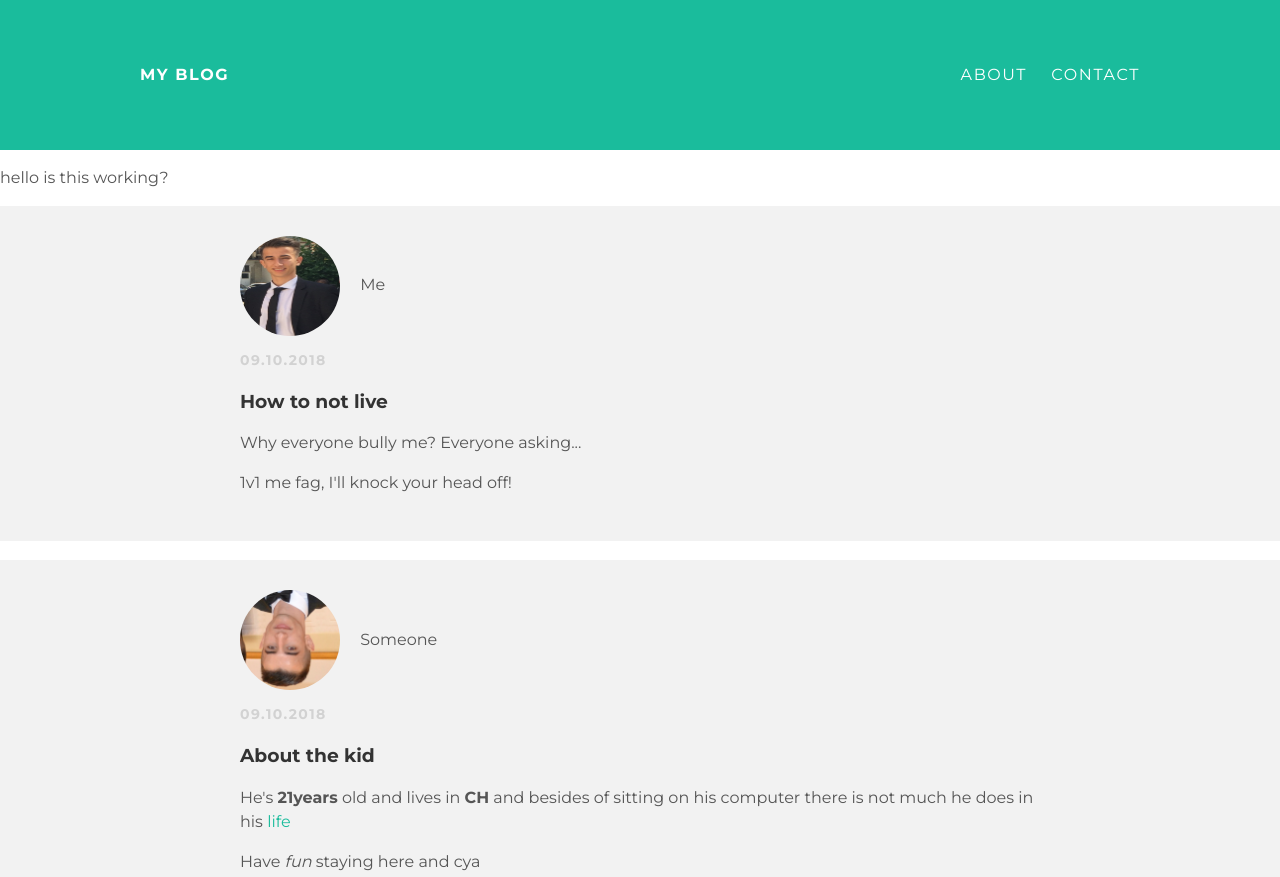
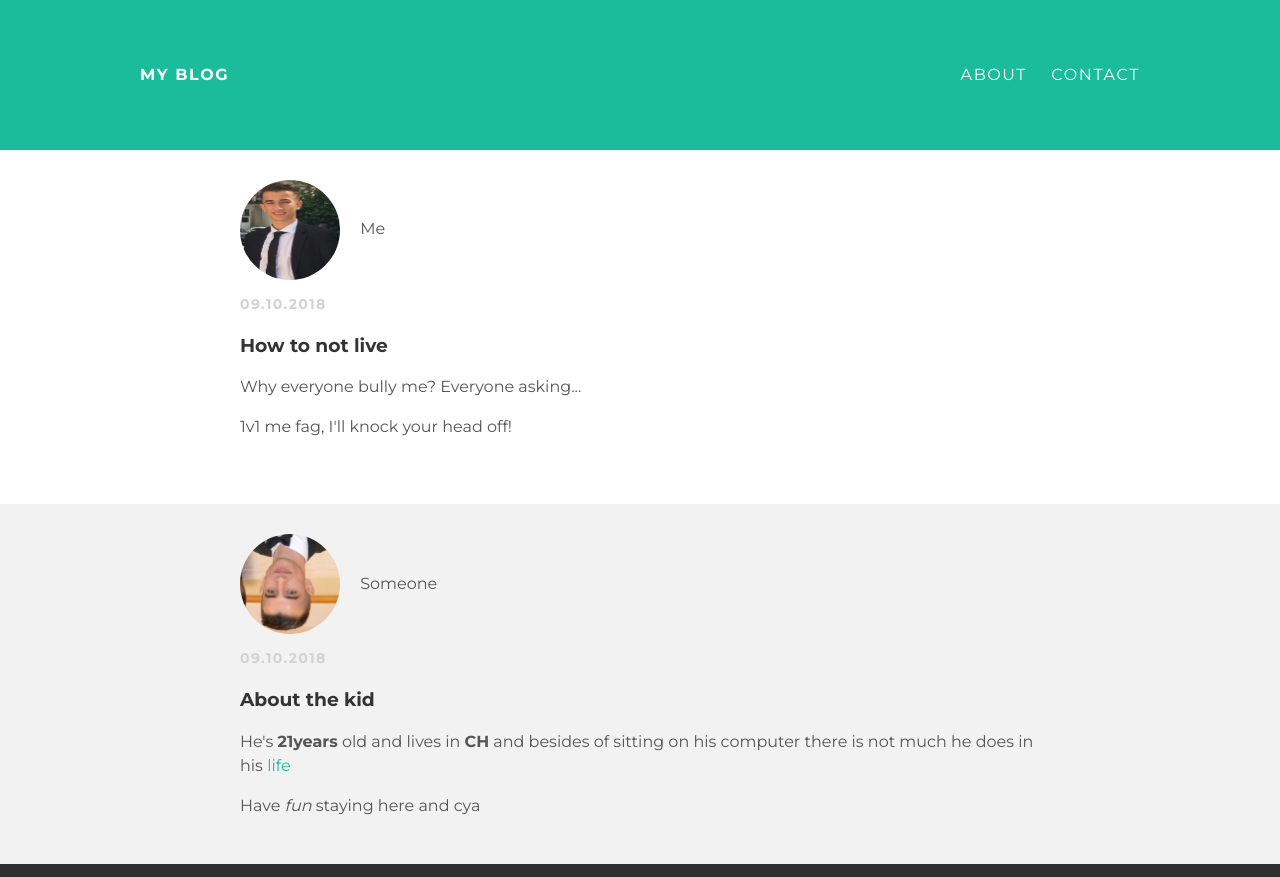
Before and after one commit to edrizzy/edrizzy.github.io, a plain HTML site: page index.html in a window 1280 px wide. Shown: the top 877 px of the page. Drawn offline with Linux system fonts and the light colour scheme.

Commit message:
Update index.html

```diff
--- a/index.html
+++ b/index.html
@@ -15,8 +15,6 @@
       </div>
     </div>
     <div id="content">
-      <div class="post-container">
-        <p>hello is this working?</p>
       <div class="post-container">
         <div class="post">
           <div class="post-author">
```
